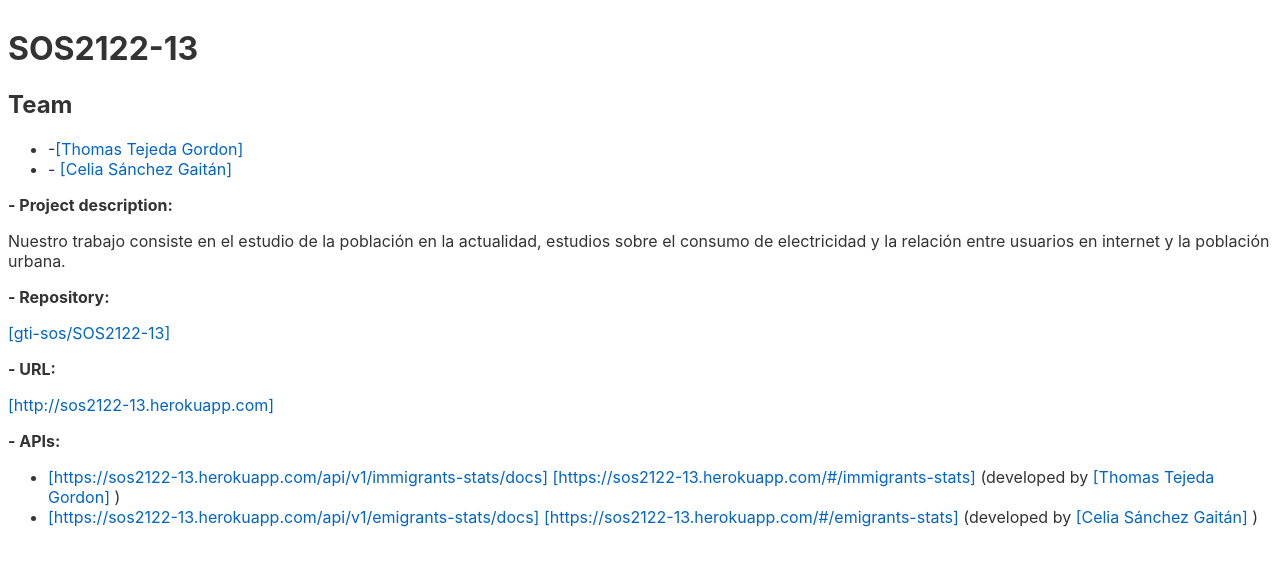
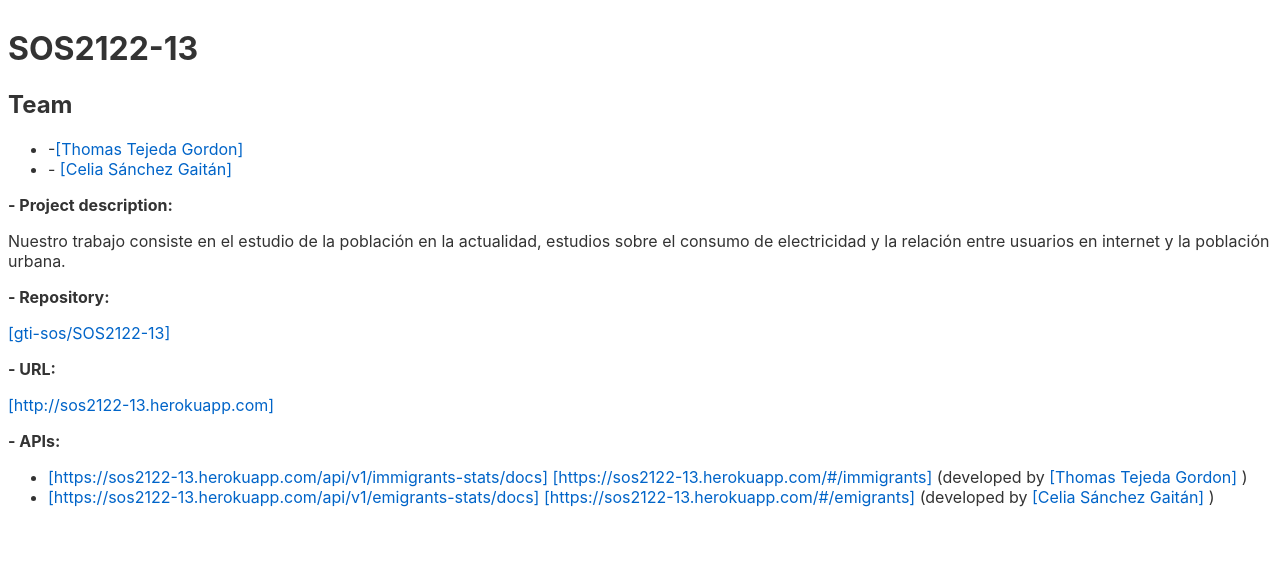
Before and after one commit to gti-sos/SOS2122-13, a Svelte app: page / in a window 1280 px wide. Shown: the top 566 px of the page. Built offline with nearby package versions, Linux system fonts and the light colour scheme.

Commit message:
heroku act

```diff
--- a/src/front/Home.svelte
+++ b/src/front/Home.svelte
@@ -34,12 +34,12 @@
     </p>
     <ul>
         <li><a href="https://sos2122-13.herokuapp.com/api/v1/immigrants-stats/docs">[https://sos2122-13.herokuapp.com/api/v1/immigrants-stats/docs]</a>
-            <a href="https://sos2122-13.herokuapp.com/#/immigrants-stats">[https://sos2122-13.herokuapp.com/#/immigrants-stats]</a>
+            <a href="https://sos2122-13.herokuapp.com/#/immigrants-stats">[https://sos2122-13.herokuapp.com/#/immigrants]</a>
             (developed by <a href="https://github.com/ThomasTejGor">
             [Thomas Tejeda Gordon]
         </a>)</li>
         <li><a href="https://sos2122-13.herokuapp.com/api/v1/emigrants-stats/docs">[https://sos2122-13.herokuapp.com/api/v1/emigrants-stats/docs]</a>
-            <a href="https://sos2122-13.herokuapp.com/#/emigrants-stats">[https://sos2122-13.herokuapp.com/#/emigrants-stats]</a>
+            <a href="https://sos2122-13.herokuapp.com/#/emigrants-stats">[https://sos2122-13.herokuapp.com/#/emigrants]</a>
             (developed by <a href="https://github.com/celiasg21">
             [Celia Sánchez Gaitán]
         </a>)</li>
```
